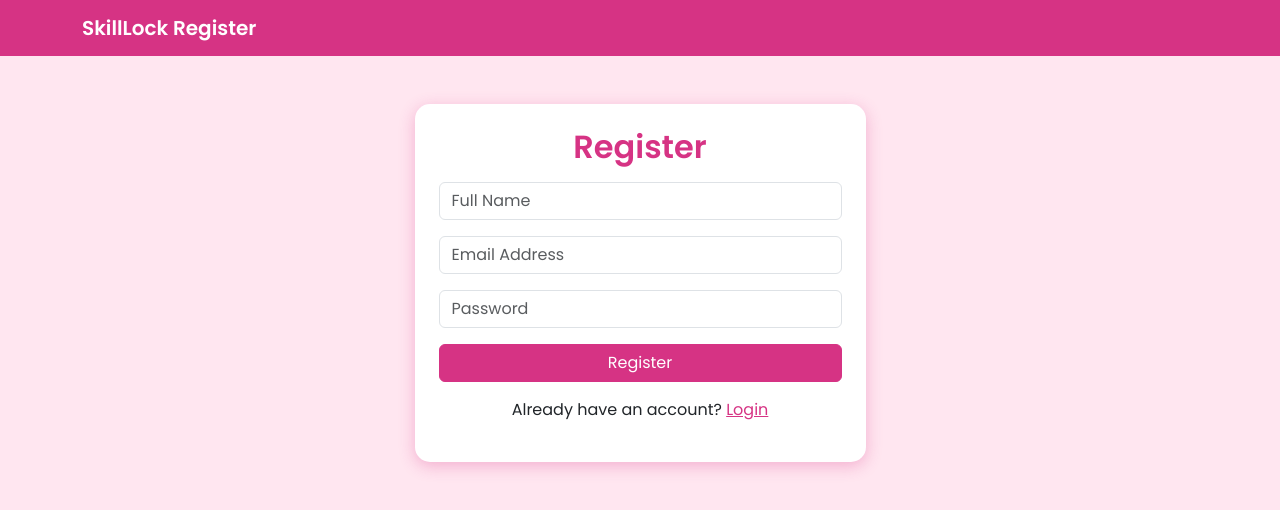
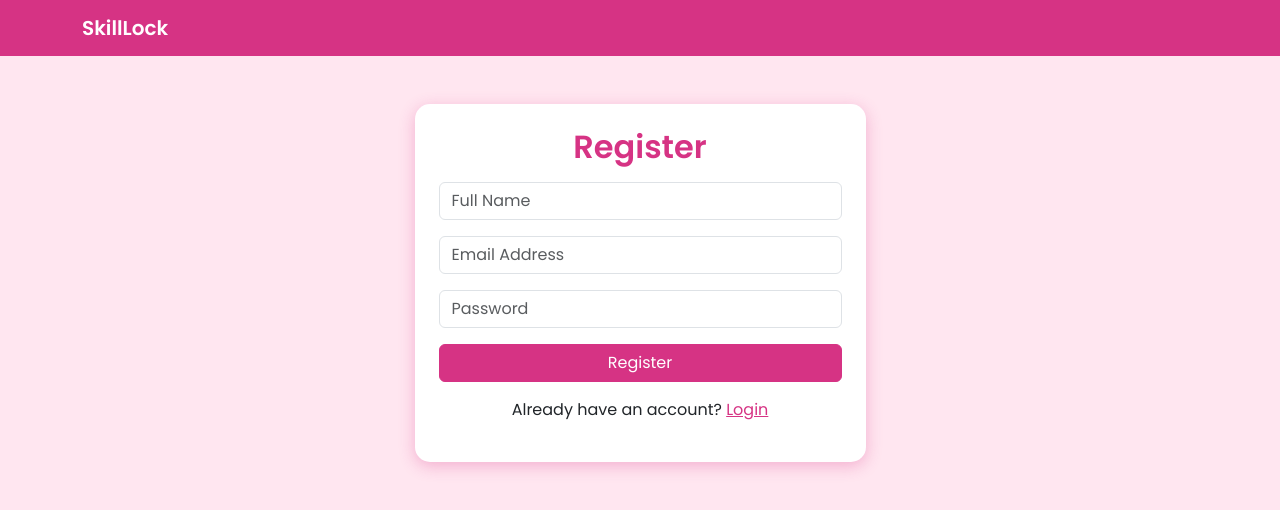
Before and after one commit to PJCODEX/Secure-SkillHub, a plain HTML site: page frontend/index.html in a window 1280 px wide. Drawn offline with nearby package versions, Linux system fonts and the light colour scheme.

Commit message:
Update index.html

```diff
--- a/frontend/index.html
+++ b/frontend/index.html
@@ -15,7 +15,7 @@
   <!-- Navbar -->
   <nav class="navbar navbar-expand-lg">
     <div class="container">
-      <a class="navbar-brand" href="#">SkillLock Register</a>
+      <a class="navbar-brand" href="#">SkillLock</a>
     </div>
   </nav>
 
```
